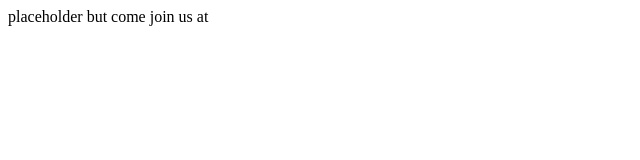
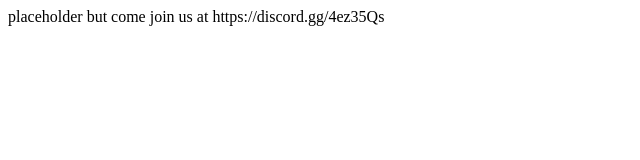
Before and after one commit to YaCoding-Server/YaCoding-Server.github.io, a plain HTML site: page index.html in a window 1280 px wide. Shown: the whole page, without its empty margins (0-640 px from the left). Drawn offline with Linux system fonts and the light colour scheme.

Commit message:
add invite link

```diff
--- a/index.html
+++ b/index.html
@@ -1 +1 @@
-<p>placeholder but come join us at </p>
+<p>placeholder but come join us at https://discord.gg/4ez35Qs</p>
```
